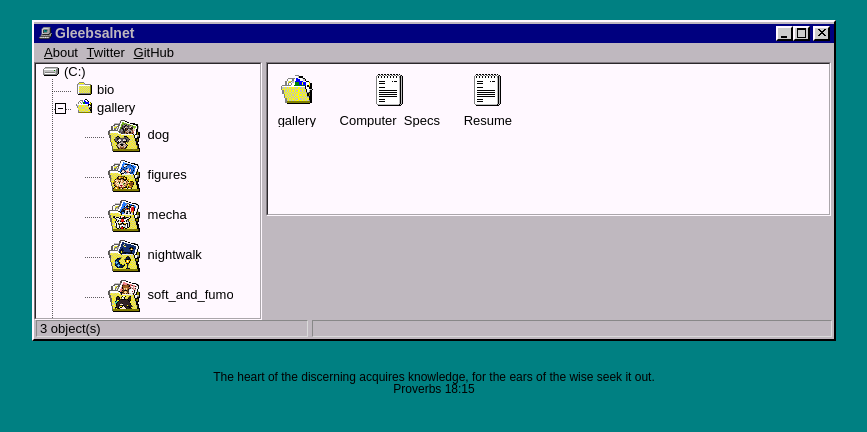
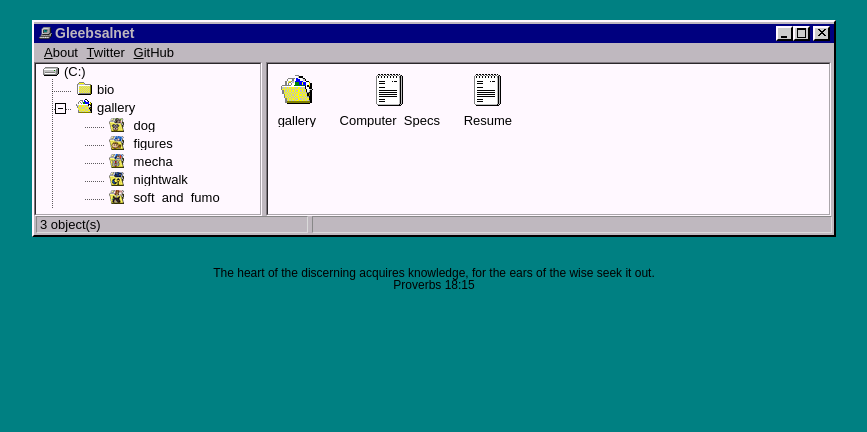
Before and after one commit to Globalnet626/globalnet626.github.io, a Jekyll site: the page built from index.html, in a window 1280 px wide. Shown: the top 432 px of the page, without its empty margins (206-1073 px from the left). Built offline with Jekyll 4.4.1, drawn with Linux system fonts in a browser that asks for light colours.

Commit message:
Show the tag folder icons at 16px in the tree.
Use a smooth 16px downscale of the fixed slices, and drop the home pane height change and the other layout tweaks.

Co-authored-by: Miguel Silvino <Globalnet626@users.noreply.github.com>

```diff
--- a/_layouts/default.html
+++ b/_layouts/default.html
@@ -1,5 +1,5 @@
 <!DOCTYPE html>
-<html data-icon-size="32">
+<html>
 <head>
 	<meta charset="utf-8">
 	<meta http-equiv="X-UA-Compatible" content="IE=edge">
@@ -23,7 +23,7 @@
 </head>
 <body>
 
-	<div class="wrapper{% if page.home_files %} is-home{% endif %}">
+	<div class="wrapper">
 		{% if page.gallery_folder %}
 		{% include gallery_anchors.html %}
 		{% endif %}
--- a/_sass/_main.scss
+++ b/_sass/_main.scss
@@ -188,7 +188,6 @@ ul.topbar {
 		li.tag-folder img {
 			width: 32px;
 			height: 32px;
-			object-fit: contain;
 			image-rendering: pixelated;
 			image-rendering: crisp-edges;
 		}
@@ -209,8 +208,7 @@ ul.topbar {
 		margin: -2px 5px;
 	}
 
-	a.gallery-root img,
-	img.tag-icon {
+	a.gallery-root img {
 		image-rendering: pixelated;
 		image-rendering: crisp-edges;
 	}
@@ -229,12 +227,6 @@ ul.topbar {
 		}
 	}
 }
-// Home tree is 32px tag icons. Let the pane grow so all five rows show.
-.wrapper.is-home .tag_list {
-	height: auto;
-	max-height: none;
-	overflow-y: visible;
-}
 #tag-list {
     background:transparent url(/assets/img/pixel-alt.png) repeat-y 15px 0;
 }
@@ -249,29 +241,6 @@ ul.topbar {
     background:transparent url(/assets/img/pixel-alt.png) repeat-x 0 8px;
     margin:4px 0 4px 13px;
     padding:0 0 0 20px;
-}
-// Tag drawings. html[data-icon-size] picks the tree size; 32 is the mock under review.
-html[data-icon-size="24"] .tag_list img.tag-icon {
-	width: 24px;
-	height: 24px;
-	margin: 0 4px;
-	vertical-align: middle;
-}
-html[data-icon-size="24"] #gallery-tags > li {
-	background-position: 0 14px;
-	margin-top: 3px;
-	margin-bottom: 3px;
-}
-html[data-icon-size="32"] .tag_list img.tag-icon {
-	width: 32px;
-	height: 32px;
-	margin: 2px 4px;
-	vertical-align: middle;
-}
-html[data-icon-size="32"] #gallery-tags > li {
-	background-position: 0 18px;
-	margin-top: 4px;
-	margin-bottom: 4px;
 }
 .tag_list ul li.tree-branch {
 	overflow: visible;
@@ -712,13 +681,6 @@ body:has(.photo-stack) .wrapper.is-max ~ .content {
 
 .post_list.post_list_gallery {
 
-	ul.tag-folder-mock li.tag-folder {
-		width: auto;
-		max-width: 14ch;
-		margin: 8px 10px 4px;
-		white-space: nowrap;
-	}
-
 	ul li {
 		width: 128px;
 		max-width: 128px;
```
Also changed, not shown: _includes/gallery_listing.html (+0 -7 lines), assets/img/tags/dog.png, assets/img/tags/figures.png, assets/img/tags/mecha.png, assets/img/tags/nightwalk.png, assets/img/tags/soft_and_fumo.png.
